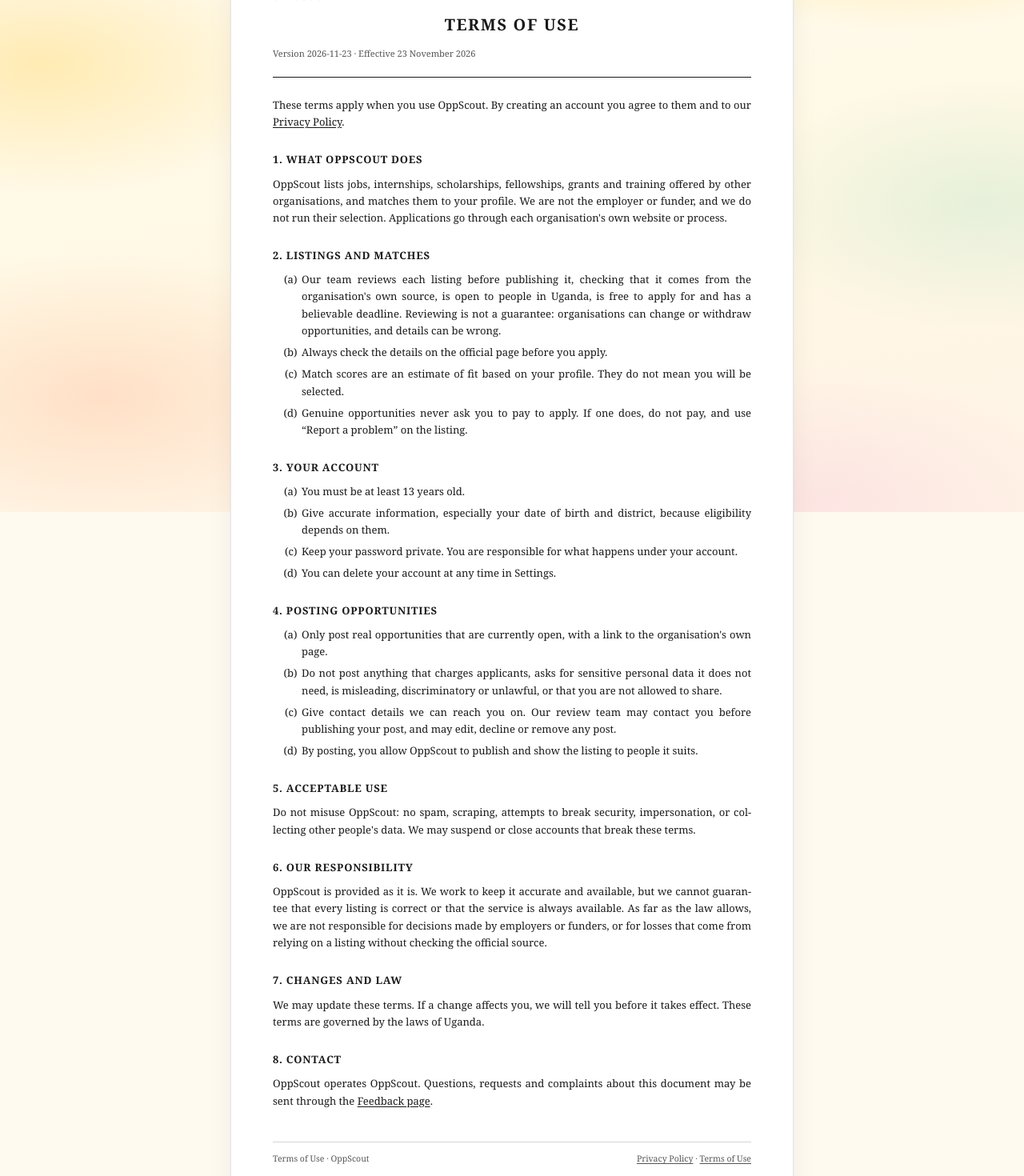
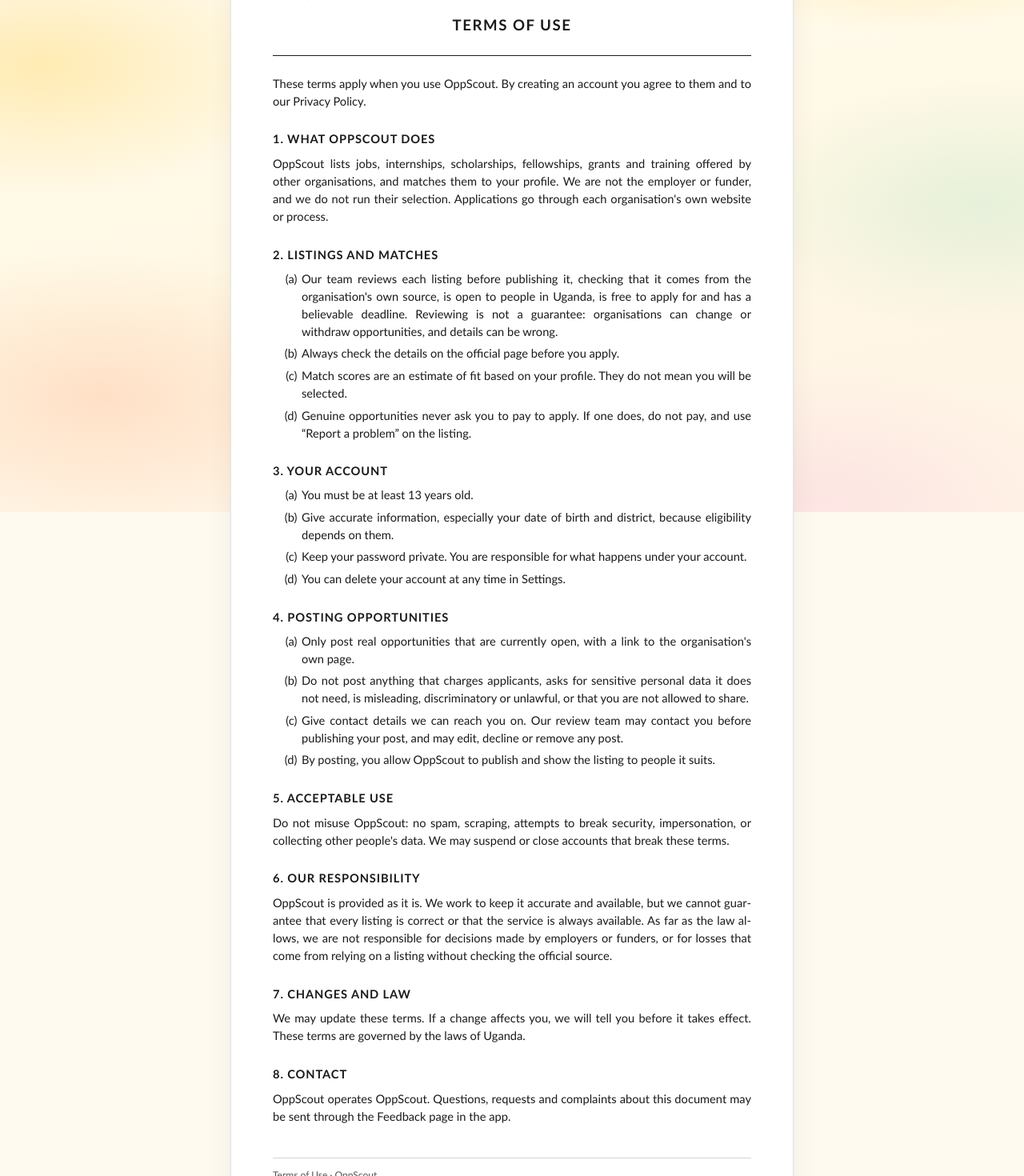
Before and after one commit to Hamba69/OPPSCOUT, a Next.js app: page /terms in a window 1280 px wide. Shown: the part 160-1630 px from the top of the page at 80% size. Built offline with nearby package versions, Linux system fonts and the light colour scheme.

Commit message:
Legal pages: Calibri 11, no links or effective date; smaller home footer links

```diff
--- a/src/app/(web)/page.tsx
+++ b/src/app/(web)/page.tsx
@@ -57,7 +57,7 @@ export default async function HomePage({ searchParams }: { searchParams: Promise
 
       <footer className="flex flex-wrap items-center justify-between gap-3 border-t border-ink/10 pt-6 text-sm text-navy">
         <AdminPortalTrigger initiallyOpen={unlock} />
-        <nav aria-label="Legal" className="flex gap-4"><Link href="/privacy" className="underline-offset-4 hover:underline">Privacy Policy</Link><Link href="/terms" className="underline-offset-4 hover:underline">Terms of Use</Link></nav>
+        <nav aria-label="Legal" className="flex gap-3 text-[11px]"><Link href="/privacy" className="underline-offset-4 hover:underline">Privacy Policy</Link><Link href="/terms" className="underline-offset-4 hover:underline">Terms of Use</Link></nav>
       </footer>
     </main>
   );
--- a/src/app/(web)/privacy/page.tsx
+++ b/src/app/(web)/privacy/page.tsx
@@ -1,5 +1,4 @@
 import type { Metadata } from "next";
-import Link from "next/link";
 
 import { LegalPage } from "@/components/legal-page";
 import { LEGAL } from "@/config/legal";
@@ -57,8 +56,8 @@ export default function PrivacyPage(): React.JSX.Element {
     <h2>Your rights</h2>
     <p>Under Ugandan law you can ask to see the data we hold about you, have it corrected or deleted, and object to or stop processing that harms you. You can do most of this yourself:</p>
     <ul>
-      <li>Edit your details on <Link className="underline" href="/profile">My profile</Link>.</li>
-      <li>Download a copy of your data, or delete your account, in <Link className="underline" href="/settings">Settings</Link>.</li>
+      <li>Edit your details on My profile.</li>
+      <li>Download a copy of your data, or delete your account, in Settings.</li>
       <li>Turn alerts on or off in Settings.</li>
     </ul>
     <p>For anything else, contact us below. If you are not satisfied with our answer, you can complain to Uganda&apos;s Personal Data Protection Office (pdpo.go.ug).</p>
--- a/src/app/(web)/terms/page.tsx
+++ b/src/app/(web)/terms/page.tsx
@@ -1,5 +1,4 @@
 import type { Metadata } from "next";
-import Link from "next/link";
 
 import { LegalPage } from "@/components/legal-page";
 
@@ -7,7 +6,7 @@ export const metadata: Metadata = { title: "Terms of Use" };
 
 export default function TermsPage(): React.JSX.Element {
   return <LegalPage title="Terms of Use">
-    <p>These terms apply when you use OppScout. By creating an account you agree to them and to our <Link className="underline" href="/privacy">Privacy Policy</Link>.</p>
+    <p>These terms apply when you use OppScout. By creating an account you agree to them and to our Privacy Policy.</p>
 
     <h2>What OppScout does</h2>
     <p>OppScout lists jobs, internships, scholarships, fellowships, grants and training offered by other organisations, and matches them to your profile. We are not the employer or funder, and we do not run their selection. Applications go through each organisation&apos;s own website or process.</p>
--- a/src/app/globals.css
+++ b/src/app/globals.css
@@ -487,13 +487,12 @@ h1.hero-title, .greeting h1, .briefing-greeting { hyphens: manual; -webkit-hyphe
 /* Privacy Policy and Terms of Use: set as a formal document, not an app screen. */
 .legal-sheet { padding: 1.5rem .75rem 3rem; }
 .legal-doc { max-width: 44rem; margin: 0 auto; padding: 3rem 3.25rem; background: #fff; color: #1a1a1a; border: 1px solid rgb(30 41 59 / .12); box-shadow: 0 1px 2px rgb(30 41 59 / .06), 0 12px 32px rgb(30 41 59 / .06);
-  font-family: Georgia, "Times New Roman", Times, serif; font-size: 13px; line-height: 1.65; counter-reset: clause; }
-@media (max-width: 639px) { .legal-doc { padding: 2rem 1.25rem; font-size: 12.5px; } }
+  font-family: Calibri, Carlito, "Segoe UI", "Helvetica Neue", Arial, sans-serif; font-size: 11pt; line-height: 1.5; counter-reset: clause; }
+@media (max-width: 639px) { .legal-doc { padding: 2rem 1.25rem; } }
 .legal-doc-head { text-align: center; border-bottom: 1px solid #1a1a1a; padding-bottom: 1.25rem; margin-bottom: 1.5rem; }
-.legal-doc-party { margin: 0; font-size: 11px; letter-spacing: .18em; text-transform: uppercase; color: #444; }
-.legal-doc h1 { margin: .5rem 0 0 !important; font-family: inherit; font-size: 20px !important; font-weight: 700 !important; letter-spacing: .08em; text-transform: uppercase; text-align: center !important; color: #1a1a1a; }
-.legal-doc-meta { margin: .5rem 0 0; font-size: 11px; color: #555; }
-.legal-doc h2 { counter-increment: clause; margin: 1.6rem 0 .4rem; font-family: inherit; font-size: 13px; font-weight: 700; letter-spacing: .06em; text-transform: uppercase; color: #1a1a1a; }
+.legal-doc-party { margin: 0; font-size: 9pt; letter-spacing: .18em; text-transform: uppercase; color: #444; }
+.legal-doc h1 { margin: .5rem 0 0 !important; font-family: inherit; font-size: 14pt !important; font-weight: 700 !important; letter-spacing: .08em; text-transform: uppercase; text-align: center !important; color: #1a1a1a; }
+.legal-doc h2 { counter-increment: clause; margin: 1.6rem 0 .4rem; font-family: inherit; font-size: 11pt; font-weight: 700; letter-spacing: .06em; text-transform: uppercase; color: #1a1a1a; }
 .legal-doc h2::before { content: counter(clause) ". "; }
 .legal-doc p { margin: .55rem 0 0; text-align: justify; hyphens: auto; }
 .legal-doc > p:first-of-type { margin-top: 0; }
@@ -502,7 +501,7 @@ h1.hero-title, .greeting h1, .briefing-greeting { hyphens: manual; -webkit-hyphe
 .legal-doc li::before { content: "(" counter(point, lower-alpha) ")"; position: absolute; left: -2.25rem; width: 1.9rem; text-align: right; }
 .legal-doc strong { font-weight: 700; }
 .legal-doc a { color: inherit; text-decoration: underline; text-underline-offset: 2px; }
-.legal-doc-foot { display: flex; flex-wrap: wrap; justify-content: space-between; gap: .5rem; margin-top: 2.5rem; padding-top: .75rem; border-top: 1px solid rgb(30 41 59 / .2); font-size: 10.5px; color: #555; }
+.legal-doc-foot { display: flex; flex-wrap: wrap; justify-content: space-between; gap: .5rem; margin-top: 2.5rem; padding-top: .75rem; border-top: 1px solid rgb(30 41 59 / .2); font-size: 9pt; color: #555; }
 @media print { .legal-sheet { padding: 0; } .legal-doc { border: 0; box-shadow: none; padding: 0; } }
 
 /* Home: "Most matched this week" tiles, the same coloured tiles the old "New today" section used. */
--- a/src/components/legal-page.tsx
+++ b/src/components/legal-page.tsx
@@ -1,10 +1,8 @@
-import Link from "next/link";
-
 import { LEGAL } from "@/config/legal";
 
 /**
  * Shared layout for the Privacy Policy and Terms of Use, set as a formal document rather than app screens:
- * a plain page, small serif type, numbered clauses and lettered sub-points (styled by .legal-doc in
+ * a plain page in Calibri 11, numbered clauses and lettered sub-points, and no links (styled by .legal-doc in
  * globals.css). Each <h2> becomes a numbered clause; each list item becomes (a), (b), (c).
  */
 export function LegalPage({ title, children }: { title: string; children: React.ReactNode }): React.JSX.Element {
@@ -13,14 +11,12 @@ export function LegalPage({ title, children }: { title: string; children: React.
       <header className="legal-doc-head">
         <p className="legal-doc-party">{LEGAL.entity}</p>
         <h1>{title}</h1>
-        <p className="legal-doc-meta">Version {LEGAL.termsVersion} · Effective {LEGAL.updated}</p>
       </header>
       {children}
       <h2>Contact</h2>
-      <p>{LEGAL.entity} operates OppScout.{LEGAL.postalAddress ? ` Its address is ${LEGAL.postalAddress}.` : ""} Questions, requests and complaints about this document may be sent {LEGAL.privacyEmail ? <>by email to <a href={`mailto:${LEGAL.privacyEmail}`}>{LEGAL.privacyEmail}</a></> : <>through the <Link href="/feedback">Feedback page</Link></>}.</p>
+      <p>{LEGAL.entity} operates OppScout.{LEGAL.postalAddress ? ` Its address is ${LEGAL.postalAddress}.` : ""} Questions, requests and complaints about this document may be sent {LEGAL.privacyEmail ? `by email to ${LEGAL.privacyEmail}` : "through the Feedback page in the app"}.</p>
       <footer className="legal-doc-foot">
         <span>{title} · {LEGAL.entity}</span>
-        <span><Link href="/privacy">Privacy Policy</Link> · <Link href="/terms">Terms of Use</Link></span>
       </footer>
     </article>
   </main>;
```
